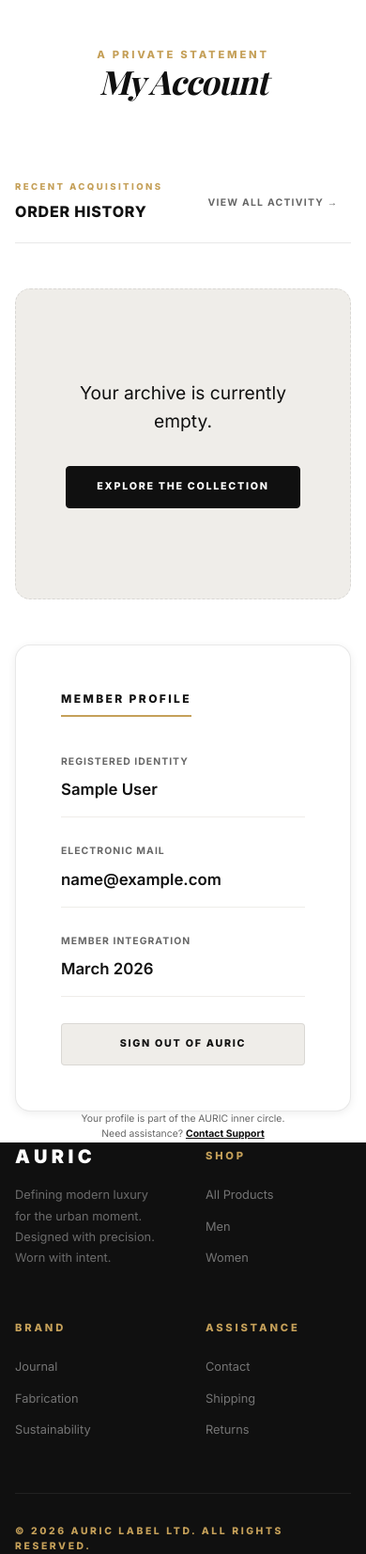
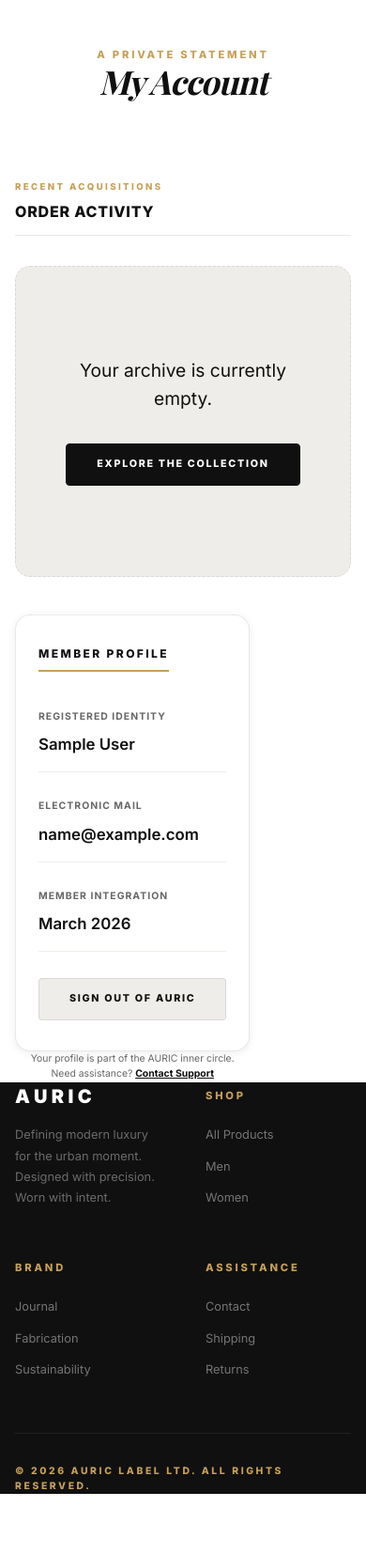
Before and after one commit to arjunbabu9656/auric-ecommerce, a Django app: page /accounts/profile/ in a window 390 px wide. Shown: the part 56-1710 px from the top of the page at 94% size. After the commit the page ends 1646 px from the top, so only its background shows below. Run offline with Django 5.2, Linux system fonts and the light colour scheme; the visitor is signed in with stand-in values (Sample User, id 1); data that the repository does not hold is empty; some web fonts are replaced.

Commit message:
UI: Consolidated order history into Profile and optimized for mobile 360px-480px

```diff
--- a/static/css/styles.css
+++ b/static/css/styles.css
@@ -1485,19 +1485,6 @@
     text-align: center;
   }
 }
-  align-items: center;
-  font-size: 0.9rem;
-  color: var(--dark);
-}
-
-.order-card__footer, .order-history__footer {
-  padding: 1.25rem 2rem;
-  background: var(--offwhite);
-  border-top: 1px solid var(--border);
-  display: flex;
-  justify-content: space-between;
-  align-items: center;
-}
 
 .account-panel {
   background: var(--white);
@@ -1787,7 +1774,29 @@
   .products__grid, .product-grid { gap: 0.75rem; }
   .container { padding: 0 1rem; }
 
-  .order-card__header, .order-history__header { padding: 1.5rem; }
-  .order-card__items, .order-history__items { padding: 1.5rem; }
-  .order-card__footer, .order-history__footer { padding: 1.25rem 1.5rem; flex-direction: column; gap: 1rem; align-items: flex-start; }
-}
+  .order-card__header, .order-history__header {
+    padding: 1.25rem;
+    flex-direction: column;
+    align-items: flex-start;
+    gap: 0.75rem;
+  }
+  .order-card__items, .order-history__items { padding: 1.25rem; }
+  .order-card__footer, .order-history__footer {
+    padding: 1.25rem;
+    flex-direction: column;
+    gap: 1rem;
+    align-items: flex-start;
+  }
+  .order-card__footer div { text-align: left !important; }
+
+  /* Ensure profile layout stacks correctly */
+  .profile-section .cart__layout {
+    display: flex;
+    flex-direction: column;
+    gap: 2.5rem;
+  }
+
+  .account-panel {
+    padding: 2rem 1.5rem;
+  }
+}
--- a/store/urls.py
+++ b/store/urls.py
@@ -23,5 +23,4 @@
     path('accounts/login/', views.login_view, name='login'),
     path('accounts/logout/', views.logout_view, name='logout'),
     path('accounts/profile/', views.profile_view, name='profile'),
-    path('accounts/orders/', views.order_history_view, name='order_history'),
 ]
--- a/store/views.py
+++ b/store/views.py
@@ -189,12 +189,6 @@
     return render(request, 'accounts/profile.html', {'orders': orders})
 
 
-@login_required
-def order_history_view(request):
-    orders = Order.objects.filter(user=request.user).prefetch_related('items')
-    return render(request, 'store/order_history.html', {'orders': orders})
-
-
 from django.core.mail import send_mail
 from .forms import ContactForm
 
--- a/templates/accounts/profile.html
+++ b/templates/accounts/profile.html
@@ -12,12 +12,11 @@
         <div class="cart__layout">
             <!-- Orders Preview -->
             <div class="reveal">
-                <div style="display: flex; justify-content: space-between; align-items: flex-end; margin-bottom: 3rem; border-bottom: 1px solid var(--border); padding-bottom: 1.5rem;">
+                <div style="display: flex; justify-content: space-between; align-items: flex-end; margin-bottom: 2rem; border-bottom: 1px solid var(--border); padding-bottom: 1rem;">
                     <div>
                         <span class="text-meta" style="color: var(--gold); font-size: 0.6rem;">Recent Acquisitions</span>
-                        <h3 class="text-meta" style="font-size: 1rem; color: var(--dark); margin-top: 0.5rem; letter-spacing: 0.05em;">Order History</h3>
+                        <h3 class="text-meta" style="font-size: 1rem; color: var(--dark); margin-top: 0.5rem; letter-spacing: 0.05em;">Order Activity</h3>
                     </div>
-                    <a href="{% url 'order_history' %}" class="nav__link" style="font-size: 0.65rem; color: var(--muted); transition: color 0.3s; border-bottom: 1px solid transparent;" onmouseover="this.style.color='var(--dark)'; this.style.borderColor='var(--dark)'" onmouseout="this.style.color='var(--muted)'; this.style.borderColor='transparent'">View All Activity →</a>
                 </div>
 
                 {% if orders %}
```
Also changed, not shown: templates/store/order_history.html (deleted, +0 -70 lines).
